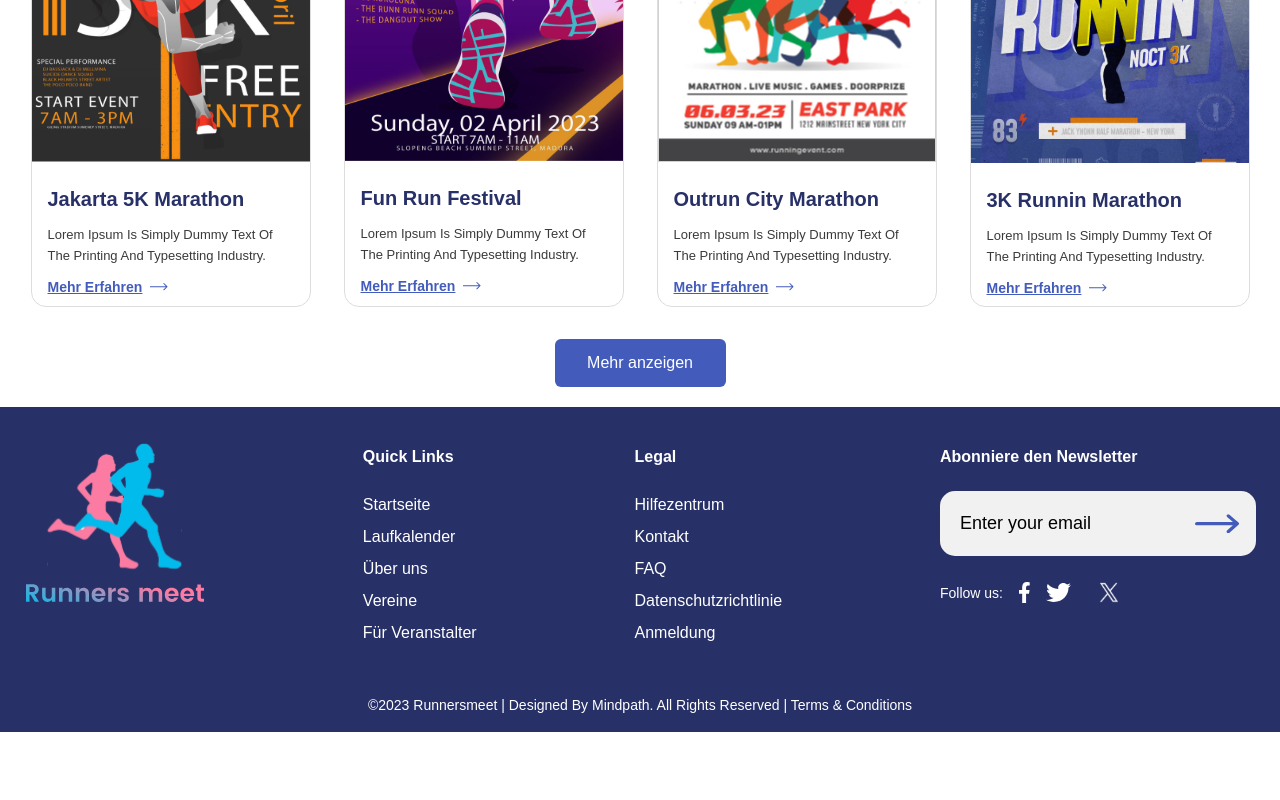
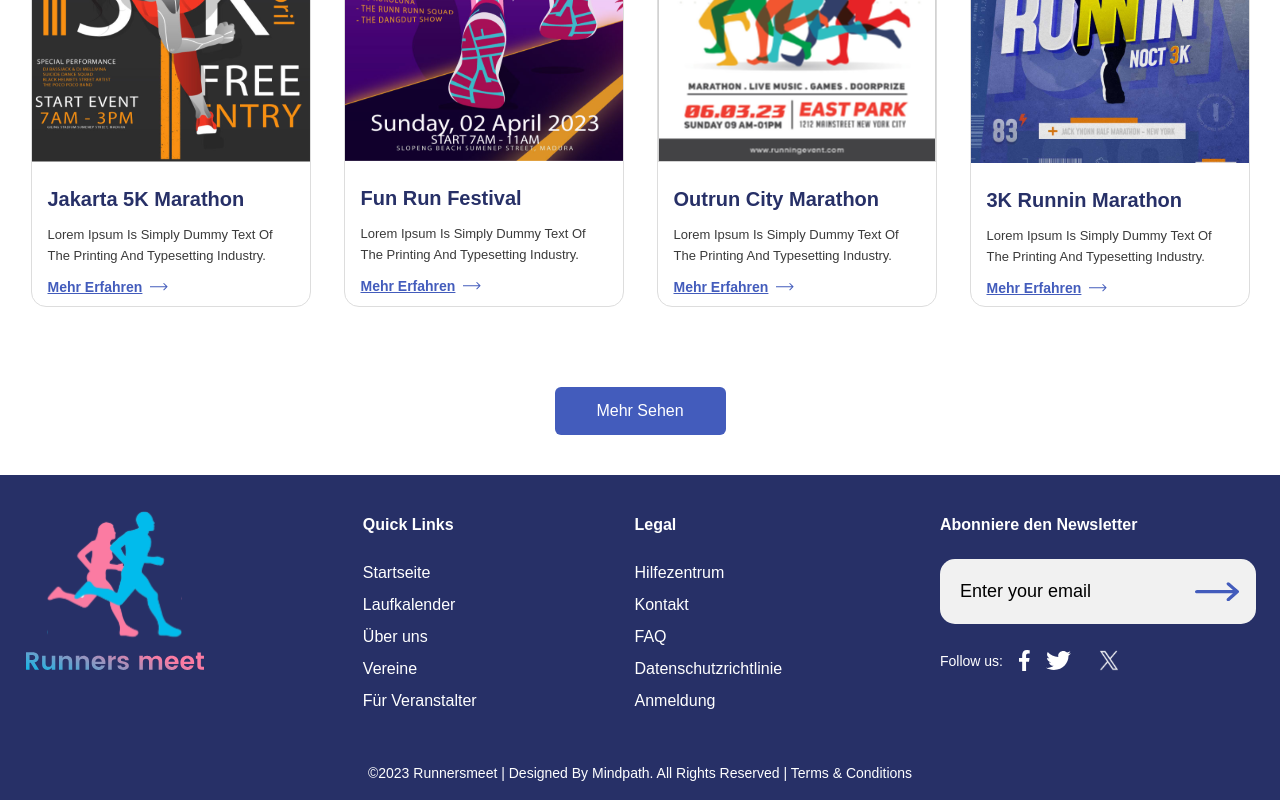
Before and after one commit to ammaralizahid/67run, a Next.js app: page /blog in a window 1280 px wide. Shown: the part 1790-2590 px from the top of the page. Before the commit the page ends 2522 px from the top, so only its background shows below. Built offline with nearby package versions, Linux system fonts and the light colour scheme.

Commit message:
Add Button

```diff
--- a/src/components/blog/brands/index.tsx
+++ b/src/components/blog/brands/index.tsx
@@ -66,9 +66,9 @@ export default function SocietiesBrands({ cards }: SocietiesBrandsProps) {
             </div>
           ))}
         </div>
-        <div className="w-full flex justify-center mb-5">
+        <div className="w-full flex justify-center mb-10 mt-20">
           <Button className="w-[171px] h-[48px] rounded-[5px] opacity-100">
-            Mehr anzeigen
+            Mehr Sehen
           </Button>
         </div>
       </div>
```
